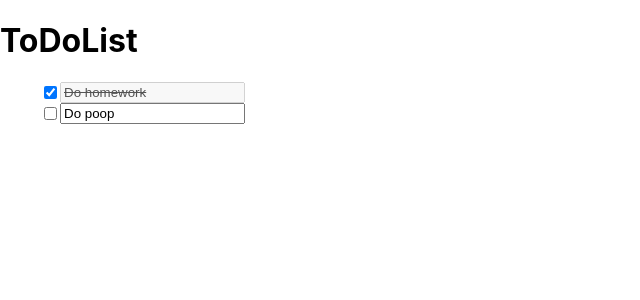
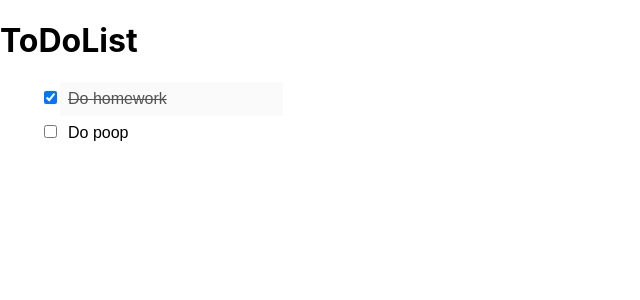
Before and after one commit to Reversal9/todolist, a React (Create React App) app: page / in a window 1280 px wide. Shown: the top 300 px of the page, without its empty margins (0-640 px from the left). Built offline with nearby package versions, Linux system fonts and the light colour scheme.

Commit message:
Add basic css and change semantics in the List component to use <li> instead of <label>

```diff
--- a/src/App.css
+++ b/src/App.css
@@ -37,10 +37,22 @@
   }
 }
 
-.st {
+.strike {
   text-decoration: line-through;
 }
 
-.flex {
-  display: flex;
+.ul, li {
+  list-style: none;
 }
+
+.input {
+  outline: none;
+  padding: 8px;
+  font-size: 16px;
+  border: none;
+  transition: box-shadow 0.3s ease;
+}
+
+input:not([type="checkbox"]):hover {
+  box-shadow: 0 2px 4px rgba(0, 0, 0, 0.2);
+}
--- a/src/App.js
+++ b/src/App.js
@@ -40,7 +40,7 @@ function List() {
     return (
         <ul>
             {tasks.map(task => (
-                <label className = "flex">
+                <li>
                     <input
                         type = "checkbox"
                         checked = {task.isCompleted}
@@ -49,14 +49,14 @@ function List() {
                         }}
                     />
                     <input
-                        className = {task.isCompleted && "st"}
+                        className = {task.isCompleted ? "strike input" : "input"}
                         value = {task.value}
                         onChange = { e => {
                             handleNameChange(task.id, e.target.value);
                         }}
                         disabled = {task.isCompleted}
                     />
-                </label>
+                </li>
             ))}
         </ul>
     );
```
